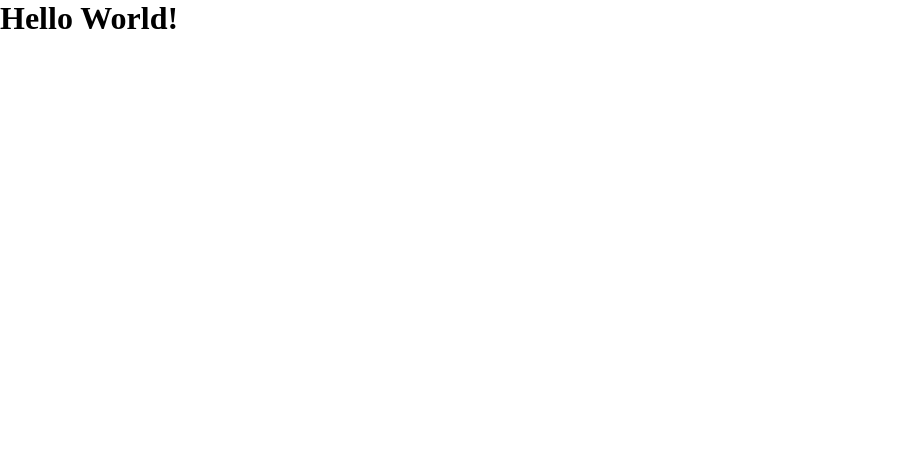
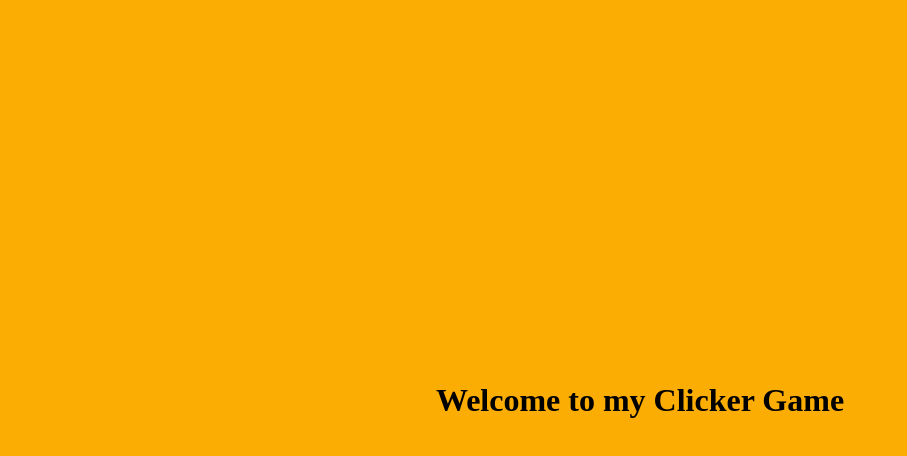
Before and after one commit to Vipershroom/clicker-game-react, a React (Create React App) app: page / in a window 1280 px wide. Shown: the top 456 px of the page, without its empty margins (0-907 px from the left). Built offline with nearby package versions, Linux system fonts and the light colour scheme.

Commit message:
Created background and centered text

```diff
--- a/src/global.scss
+++ b/src/global.scss
@@ -1,4 +1,19 @@
+$text-color: black;
+$background-color: #fcad03;
+
 * {
     margin: 0;
     padding: 0;
 }
+
+html, body {
+    width: 100%;
+    height: 100%;
+}
+
+body {
+    display: grid;
+    place-items: center;
+    background-color: $background-color;
+    color: $text-color;
+}
--- a/src/index.tsx
+++ b/src/index.tsx
@@ -4,7 +4,7 @@ import './global.scss'
 
 ReactDOM.render(
   <React.StrictMode>
-    <h1>Hello World!</h1>
+    <h1>Welcome to my Clicker Game</h1>
   </React.StrictMode>,
   document.getElementById('root')
 );
```
